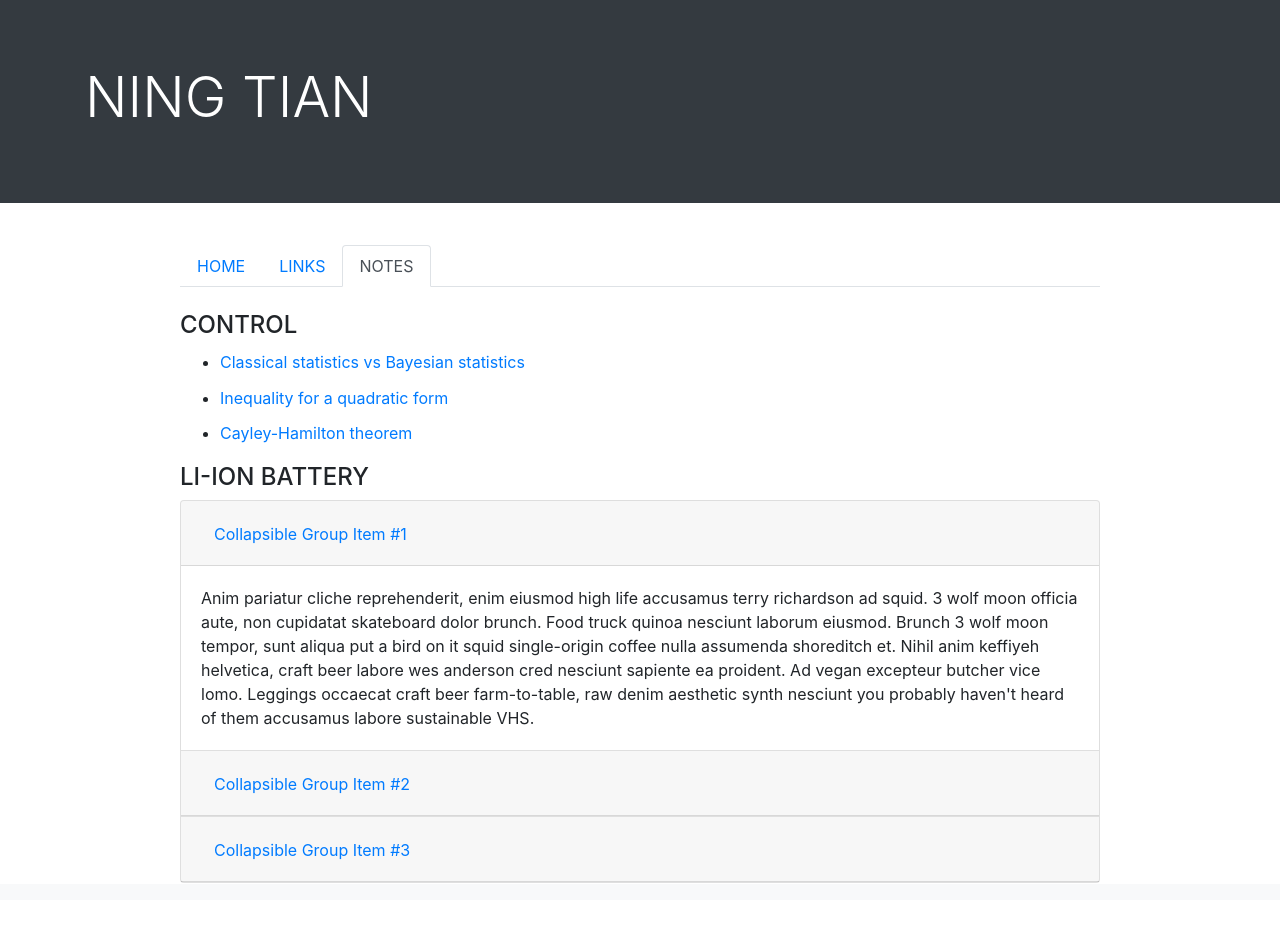
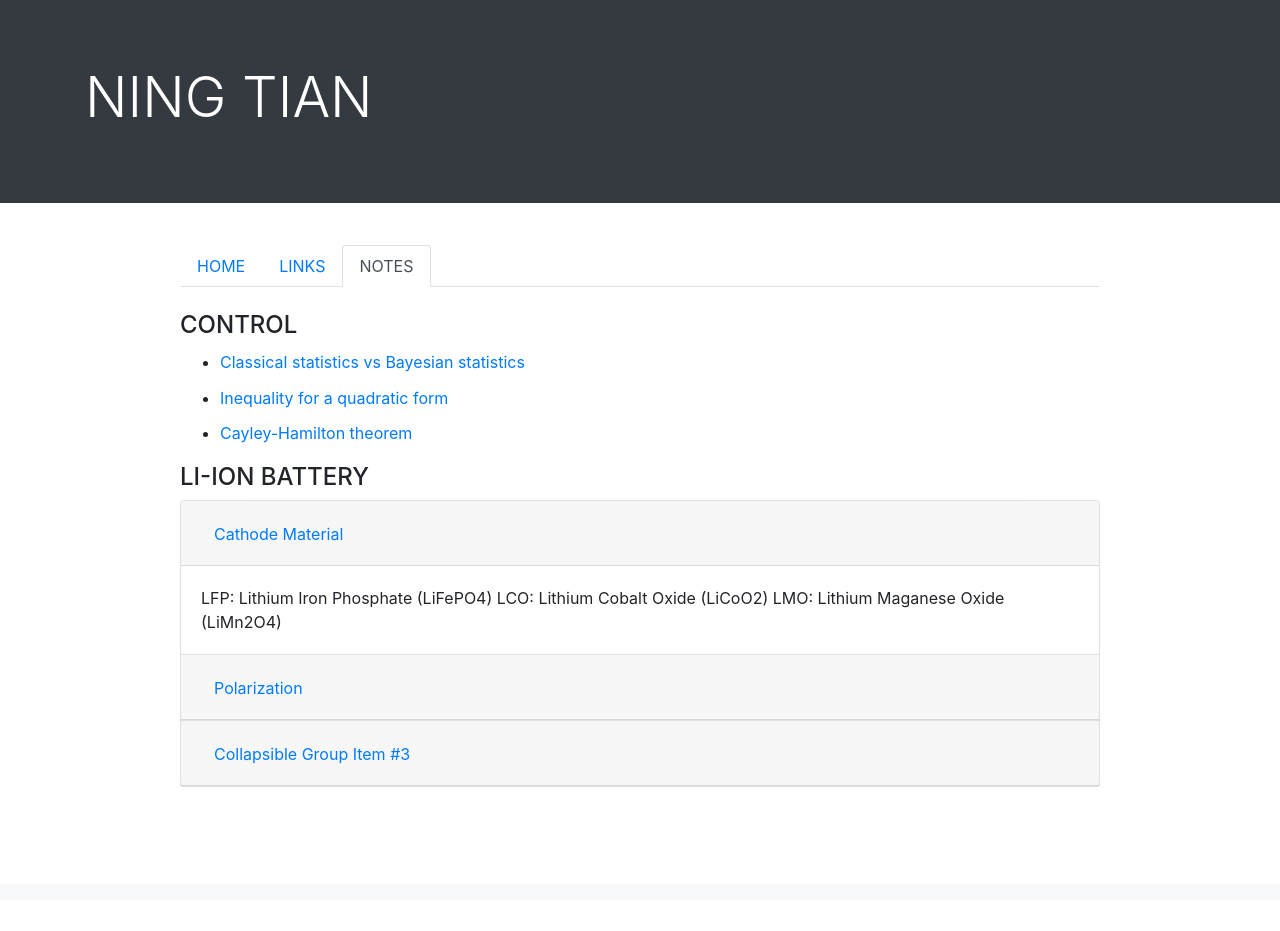
Before and after one commit to ningtian/ningtian.github.io, a Jekyll site: the page notes/index.html, which Jekyll copies as it is, in a window 1280 px wide. Built offline with Jekyll 4.4.1, drawn with Linux system fonts in a browser that asks for light colours; after the commit the page ends 900 px from its top, so only the background shows below that.

Commit message:
Update index.html

```diff
--- a/notes/index.html
+++ b/notes/index.html
@@ -56,37 +56,47 @@
         </ul>
     </div> <!-- end of <div class="a"> -->
 
-	<h4>LI-ION BATTERY</h4>
+<h4>LI-ION BATTERY</h4>
 <div class="accordion" id="accordionExample">
+
   <div class="card">
     <div class="card-header" id="headingOne">
       <h2 class="mb-0">
         <button class="btn btn-link" type="button" data-toggle="collapse" data-target="#collapseOne" aria-expanded="true" aria-controls="collapseOne">
-          Collapsible Group Item #1
+          Cathode Material
         </button>
       </h2>
     </div>
-
     <div id="collapseOne" class="collapse show" aria-labelledby="headingOne" data-parent="#accordionExample">
       <div class="card-body">
-        Anim pariatur cliche reprehenderit, enim eiusmod high life accusamus terry richardson ad squid. 3 wolf moon officia aute, non cupidatat skateboard dolor brunch. Food truck quinoa nesciunt laborum eiusmod. Brunch 3 wolf moon tempor, sunt aliqua put a bird on it squid single-origin coffee nulla assumenda shoreditch et. Nihil anim keffiyeh helvetica, craft beer labore wes anderson cred nesciunt sapiente ea proident. Ad vegan excepteur butcher vice lomo. Leggings occaecat craft beer farm-to-table, raw denim aesthetic synth nesciunt you probably haven't heard of them accusamus labore sustainable VHS.
+	    LFP: Lithium Iron Phosphate (LiFePO4)
+	    LCO: Lithium Cobalt Oxide (LiCoO2)
+	    LMO: Lithium Maganese Oxide (LiMn2O4)
       </div>
     </div>
   </div>
+
   <div class="card">
     <div class="card-header" id="headingTwo">
       <h2 class="mb-0">
         <button class="btn btn-link collapsed" type="button" data-toggle="collapse" data-target="#collapseTwo" aria-expanded="false" aria-controls="collapseTwo">
-          Collapsible Group Item #2
+          Polarization
         </button>
       </h2>
     </div>
     <div id="collapseTwo" class="collapse" aria-labelledby="headingTwo" data-parent="#accordionExample">
       <div class="card-body">
-        Anim pariatur cliche reprehenderit, enim eiusmod high life accusamus terry richardson ad squid. 3 wolf moon officia aute, non cupidatat skateboard dolor brunch. Food truck quinoa nesciunt laborum eiusmod. Brunch 3 wolf moon tempor, sunt aliqua put a bird on it squid single-origin coffee nulla assumenda shoreditch et. Nihil anim keffiyeh helvetica, craft beer labore wes anderson cred nesciunt sapiente ea proident. Ad vegan excepteur butcher vice lomo. Leggings occaecat craft beer farm-to-table, raw denim aesthetic synth nesciunt you probably haven't heard of them accusamus labore sustainable VHS.
+
+	      When no current flows through a battery for a certain period of time, the battery is considered to be in equilibrium state and the corresponding electrode potential is called equilibrium electrode potential. When current flows through the battery, the electrode potential deviates from the equilibrium potential; this phenomenon is called electrode polarization or overpotential. There are three types of polarization:
+1.	Electrochemical polarization: it is caused by various types of redox reaction on electrodes
+2.	Concentration polarization: it is caused by the fact that the reactants consumed on the electrode surface cannot be supplemented from the electrolyte (or some reaction products cannot be evacuated in time)
+3.	Ohmic polarization: it represents the resistance of electrolyte, electrode material, and conductive material and their contact resistance
+
+
       </div>
     </div>
   </div>
+
   <div class="card">
     <div class="card-header" id="headingThree">
       <h2 class="mb-0">
```
Also changed, not shown: other parts of notes/index.html (+2 -1 lines).
